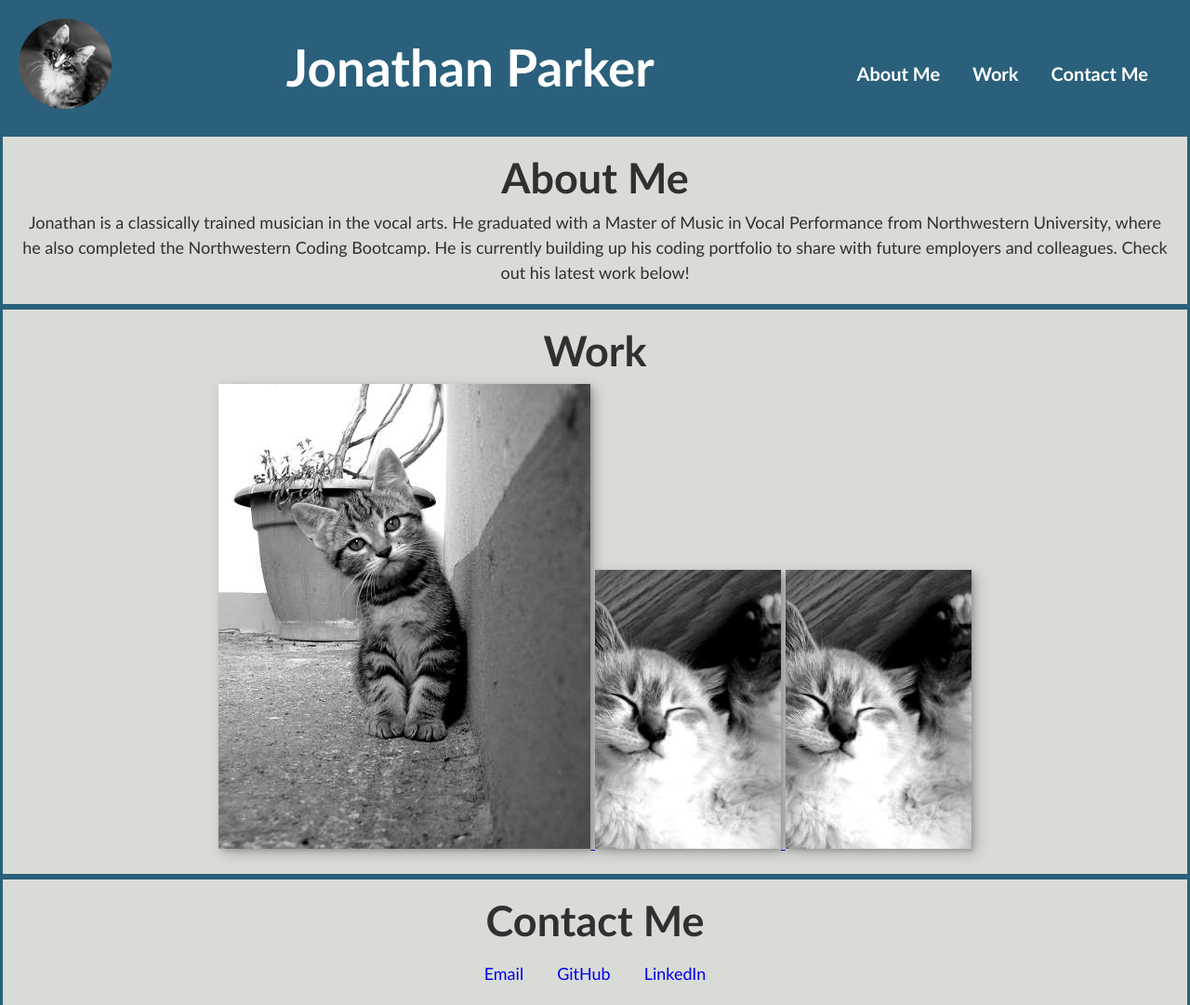
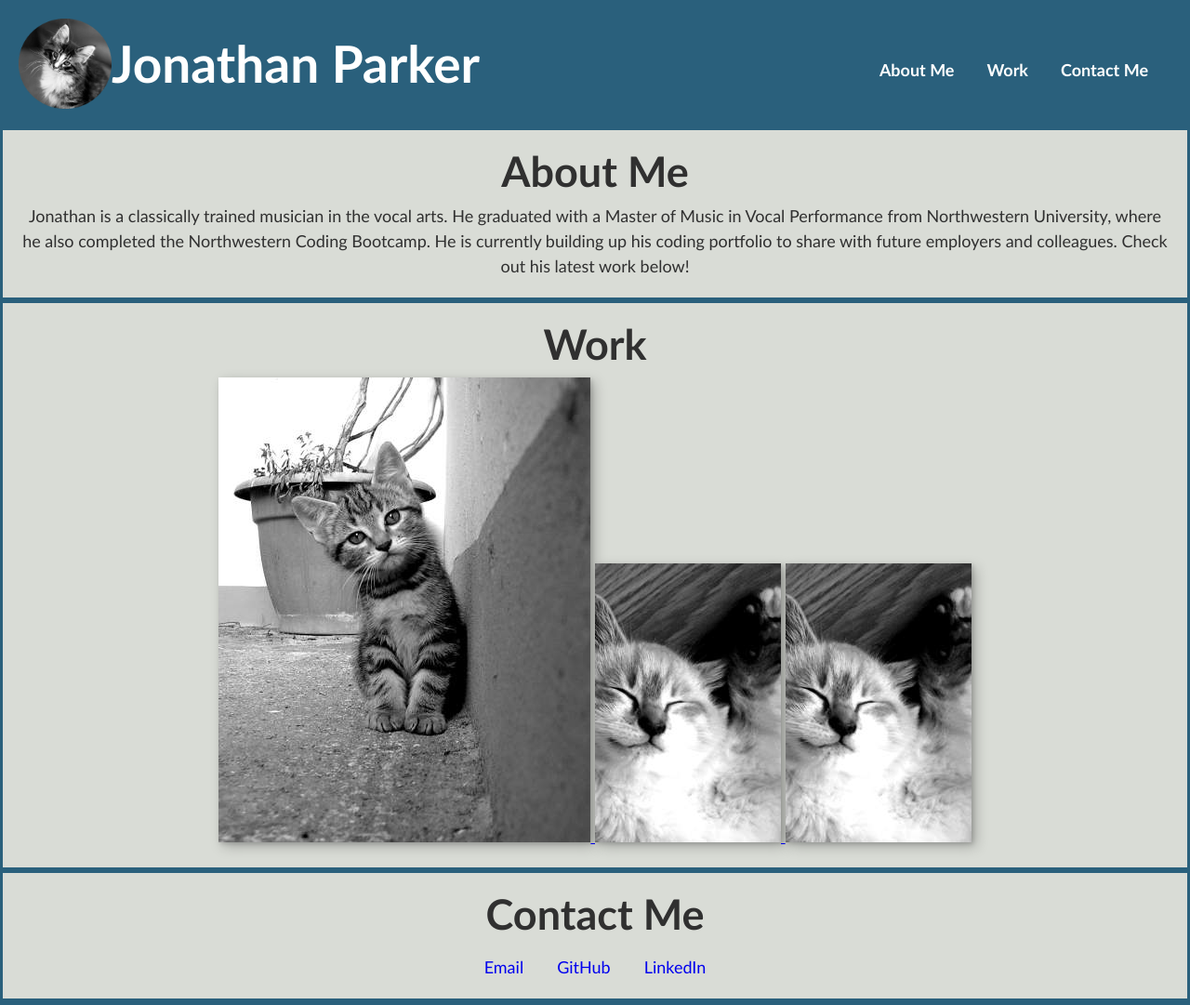
Before and after one commit to jonathanparker21/professionalPortfolio, a plain HTML site: page index.html in a window 1280 px wide. Shown: the top 1081 px of the page at 93% size. Drawn offline with Linux system fonts and the light colour scheme.

Commit message:
cleaning up the code

```diff
--- a/index.html
+++ b/index.html
@@ -12,9 +12,7 @@
 <body>
 
     <header>
-        <div class="avatar">
-            <img src="img/avatar-cat.png" alt="an avatar of a cat" class="header-img">
-        </div>
+        <img src="img/avatar-cat.png" alt="an avatar of a cat" class="header-img">
         <h1 class="header-h1">Jonathan Parker</h1>
         <nav class="nav">
           <ul class="nav__list">
@@ -36,7 +34,6 @@
 
     <section class="my-work" id="work">
         <h2 class="section__title">Work</h2>
-        <!-- maybe use box model for the project images? -->
         <div class="portfolio">
             <!-- Application 1 -->
             <a href="#" class="portfolio__item">
--- a/style.css
+++ b/style.css
@@ -1,7 +1,4 @@
-*,
-*::before,
-*::after {
-    box-sizing: border-box;
+* {
     font-family: 'Trebuchet MS', 'Lucida Sans Unicode', 'Lucida Grande', 'Lucida Sans', Arial, sans-serif
 }
 
@@ -23,7 +20,7 @@
           0.125em 0.125em 0.25em rgba(0,0,0,.15);
 }
 
-/* font sizes will be bigger on larger screens */
+/* To make font sizes bigger on larger screens */
 @media (min-width: 900px) {
     :root {
         --fs-h1: 55px;
@@ -37,6 +34,7 @@
 body {
     margin: 0;
     display: flex;
+    flex-wrap: wrap;
     flex-direction: column;
     min-height: 100vh;
     justify-content: flex-start;
@@ -45,16 +43,6 @@ body {
     font-size: var(--fs-body);
     line-height: 1.5;
 }
-
-/* section {
-    padding: 5em 2em;
-} */
-
-/* img {
-    display: block;
-    max-width: 100%;
-    box-shadow: var(--bs);
-} */
 
 /* Typography */
 
@@ -74,18 +62,14 @@ header {
     flex-wrap: wrap;
     justify-content: space-between;
     align-items: center;
-    text-align: center;
     background-color: var(--clr-accent);
     color: #fff;
     padding: 20px;
 }
 
-/* header h1 {
-    display: inline-block;
-    font-size: 50px;
-} */
-
-/* bring these closer together */
+.header-h1 {
+    flex: 1;
+}
 
 .header-img {
     max-width: 100px;
@@ -94,21 +78,15 @@ header {
 .nav {
     padding-top: 15px;
     margin-right: 20px;
-    float: right;
-    font-size: 20px;
-    display: flex;
-    justify-content: space-between;
     min-width: 300px;
 }
 
 .nav__list {
     display: flex;
-    justify-content: space-between;
     min-width: 300px;
   }
 
 .nav__item {
-    display: inline-block;
     margin-left: 25px;
 }
 
@@ -117,7 +95,6 @@ header {
     padding: 14px 5px;
     font-weight: var(--fw-bold);
     text-decoration: none;
-    text-align: center;
 }
 
 /* Sections */
@@ -145,11 +122,6 @@ section {
 /* Work */
 
 .my-work {
-    display: flex;
-    flex: wrap;
-    justify-content: space-between;
-    flex-direction: column;
-    padding: 20px;
     text-align: center;
 }
 
@@ -166,10 +138,6 @@ section {
 }
 
 /* Contact Me */
-/* .contact-me {
-    text-align: center;
-    font-size: var(--fs-h2);
-} */
 
 .contact__link {
     font-weight: var(--fw-bold);
@@ -184,7 +152,7 @@ section {
 
 .social-list {
     list-style: none;
-    /* display: flex puts items next to each other */
+    /* display: flex to put items next to each other */
     display: flex;
     justify-content: center;
     margin: .5em 0 0;
```
